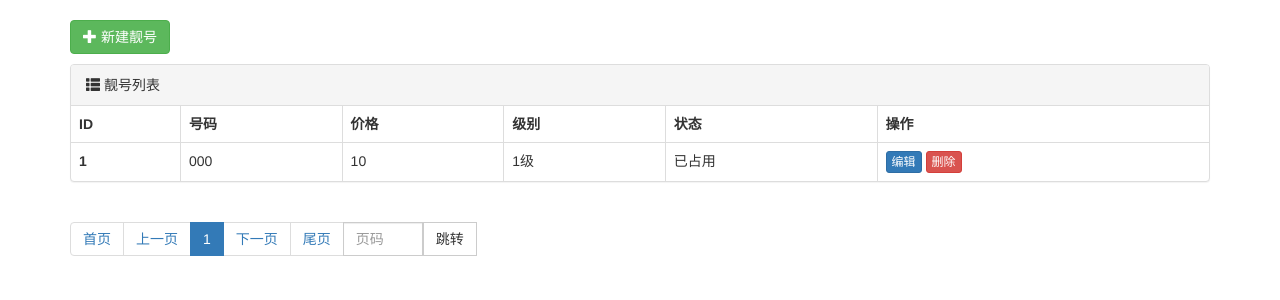
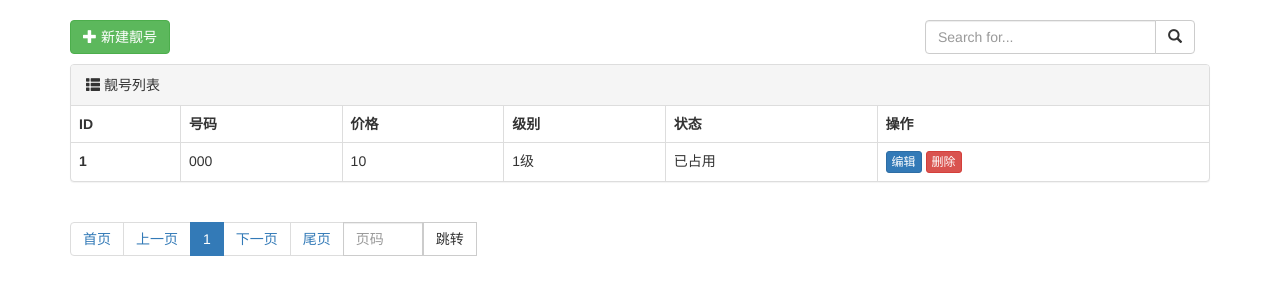
Before and after one commit to iiweixiao/Django, a Django app: page /pretty/list/ in a window 1280 px wide. Shown: the part 52-352 px from the top of the page. Run offline with Django 4.2, Linux system fonts and the light colour scheme; tables that the repository leaves empty hold one stand-in row (values such as "Sample post"); some libraries are stand-ins or nearby versions.

Commit message:
table1 完成靓号搜索功能

```diff
--- a/table1/app01/templates/pretty_list.html
+++ b/table1/app01/templates/pretty_list.html
@@ -6,7 +6,20 @@
                 <span class="glyphicon glyphicon-plus" aria-hidden="true"></span>
                 新建靓号
             </a>
+            <div class="col-lg-6" style="float: right;width: 300px;">
+                <form method="get">
+                    <div class="input-group">
+                        <input type="text" name="q" class="form-control" placeholder="Search for..." value="{{ search_data }}">
+                        <span class="input-group-btn">
+                        <button class="btn btn-default" type="submit">
+                            <span class="glyphicon glyphicon-search" aria-hidden="true"></span>
+                        </button>
+                    </span>
+                    </div><!-- /input-group -->
+                </form>
+            </div><!-- /.col-lg-6 -->
         </div>
+
         <div class="panel panel-default">
             <!-- Default panel contents -->
             <div class="panel-heading">
--- a/table1/app01/views.py
+++ b/table1/app01/views.py
@@ -124,13 +124,22 @@ def user_delete(request, nid):
 
 def pretty_list(request):
     """ 靓号列表 """
+    data_dict = {}
+    search_data = request.GET.get('q', '')
+    if search_data:
+    # q = models.PrettyNum.objects.filter(mobile__contains='99')
+    # q = models.PrettyNum.objects.filter(mobile='14119991111')
+        data_dict = {'mobile__contains': search_data}
+    # q2 = models.PrettyNum.objects.filter(**data_dict)
+    # print(q2)
     # select * from 表 order by level desc;  升序asc降序dsc
-    queryset = models.PrettyNum.objects.all().order_by('-level')
+    queryset = models.PrettyNum.objects.filter(**data_dict).order_by('-level')
 
-    page_object = Pagination(request, queryset, page_size=1)
+    page_object = Pagination(request, queryset, page_size=10)
     context = {
         'queryset': page_object.page_queryset,  # 人员列表
         'page_string': page_object.html(),  # 分页参数
+        'search_data': search_data,
     }
     return render(request, 'pretty_list.html', context)
 
```
Lines whose indentation alone changed are shown as unchanged.
